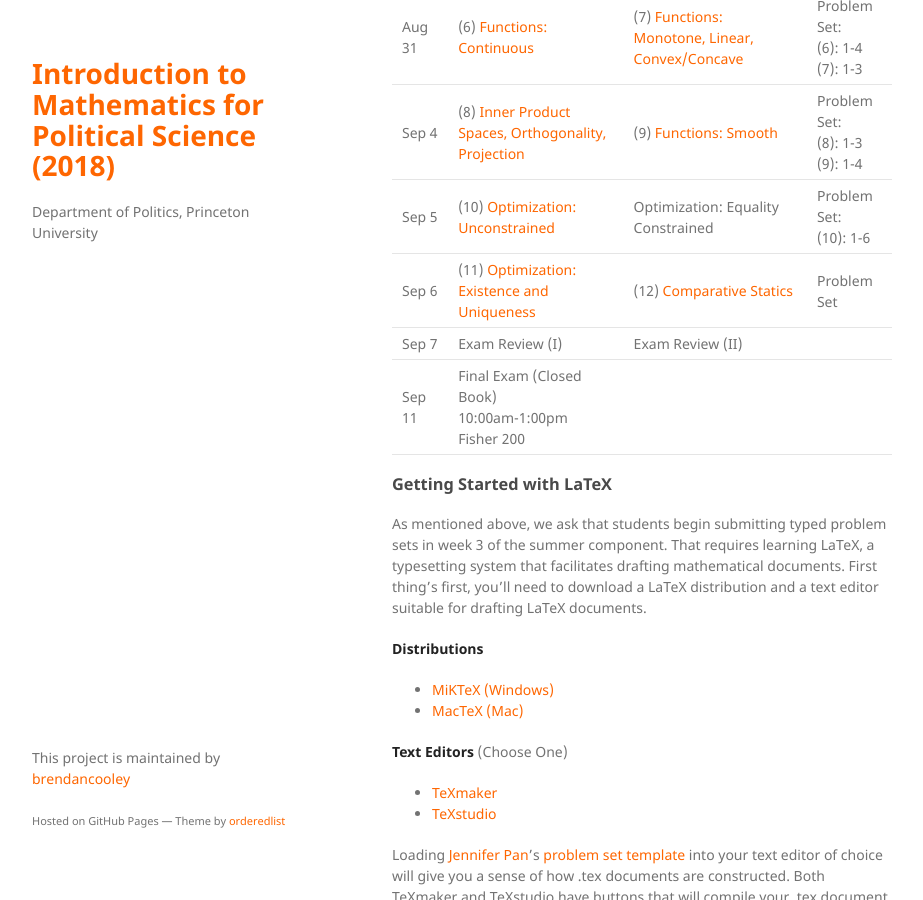
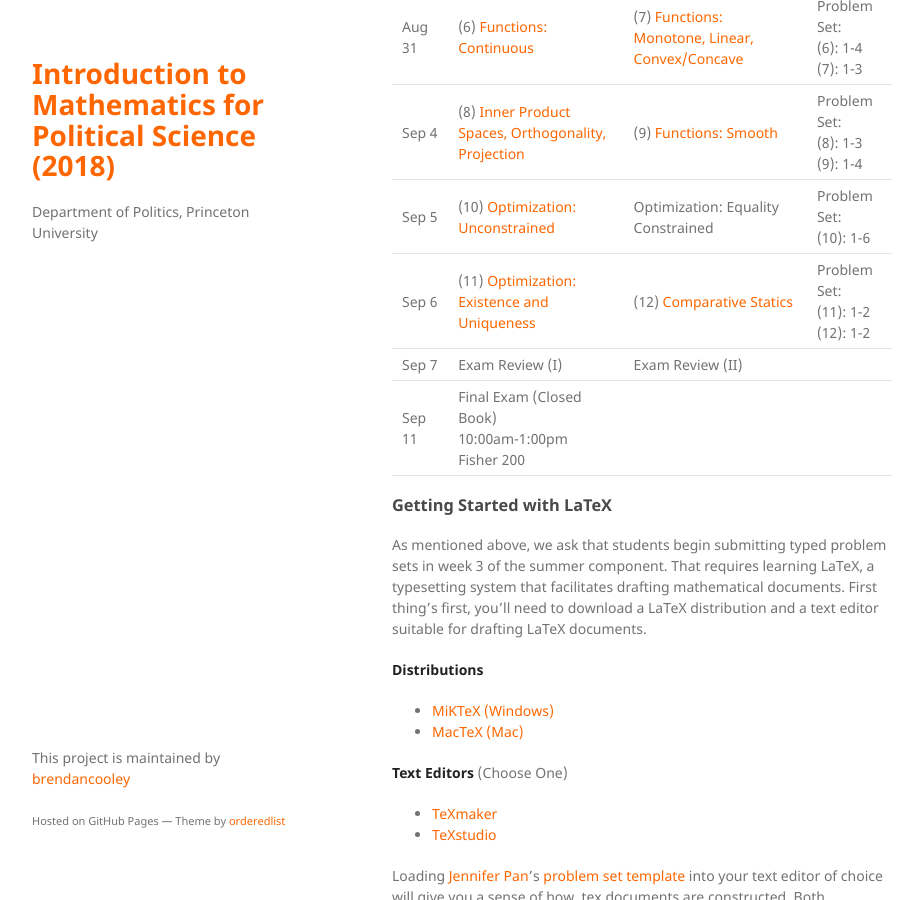
Before and after one commit to brendancooley/imps2019, a Jekyll site: the page built from index.md, in a window 1280 px wide and 900 px high, scrolled down 4551 px. Shown: the whole window, without its empty margins (178-1101 px from the left). Built offline with Jekyll 4.4.1, drawn with Linux system fonts in a browser that asks for light colours; nearby versions of some CDN libraries; a script that is not in the unit is left out; our own code applies the rules of GitHub Pages for plain Markdown files.

Commit message:
pset 9/6

```diff
--- a/index.md
+++ b/index.md
@@ -112,7 +112,7 @@
 | Aug 31 | (6) [Functions: Continuous](https://rawgit.com/brendancooley/imps2018/master/notes/6_functionsContinuous.pdf)        | (7) [Functions: Monotone, Linear, Convex/Concave](https://rawgit.com/brendancooley/imps2018/master/notes/7_functionsOther.pdf)  | Problem Set: <br> (6): 1-4 <br> (7): 1-3 |
 | Sep 4  | (8) [Inner Product Spaces, Orthogonality, Projection](https://rawgit.com/brendancooley/imps2018/master/notes/8_innerProductSpaces.pdf)    | (9) [Functions: Smooth](https://rawgit.com/brendancooley/imps2018/master/notes/9_functionsSmooth.pdf)                   | Problem Set: <br> (8): 1-3 <br> (9): 1-4 |
 | Sep 5  | (10) [Optimization: Unconstrained](https://rawgit.com/brendancooley/imps2018/master/notes/10_optimization.pdf) | Optimization: Equality Constrained                    | Problem Set: <br> (10): 1-6 |
-| Sep 6  | (11) [Optimization: Existence and Uniqueness](https://rawgit.com/brendancooley/imps2018/master/notes/11_existence.pdf)    | (12) [Comparative Statics](https://rawgit.com/brendancooley/imps2018/master/notes/12_comparativeStatics.pdf)             | Problem Set |
+| Sep 6  | (11) [Optimization: Existence and Uniqueness](https://rawgit.com/brendancooley/imps2018/master/notes/11_existence.pdf)    | (12) [Comparative Statics](https://rawgit.com/brendancooley/imps2018/master/notes/12_comparativeStatics.pdf)             | Problem Set: <br> (11): 1-2 <br> (12): 1-2  |
 | Sep 7  | Exam Review (I)   | Exam Review (II)                                     |  |
 | Sep 11 | Final Exam (Closed Book) <br> 10:00am-1:00pm <br> Fisher 200   |                                                 |             |
 
```
